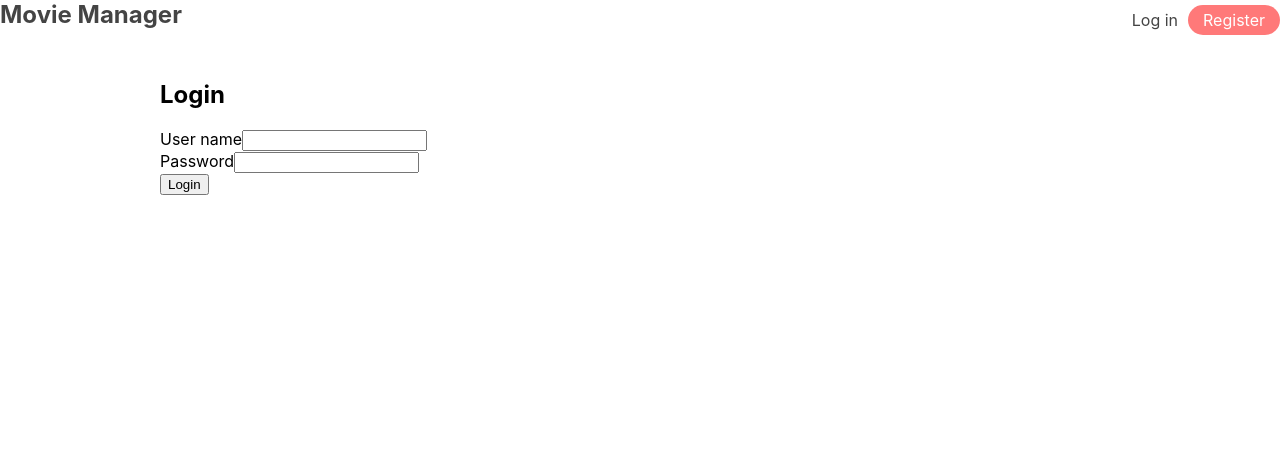
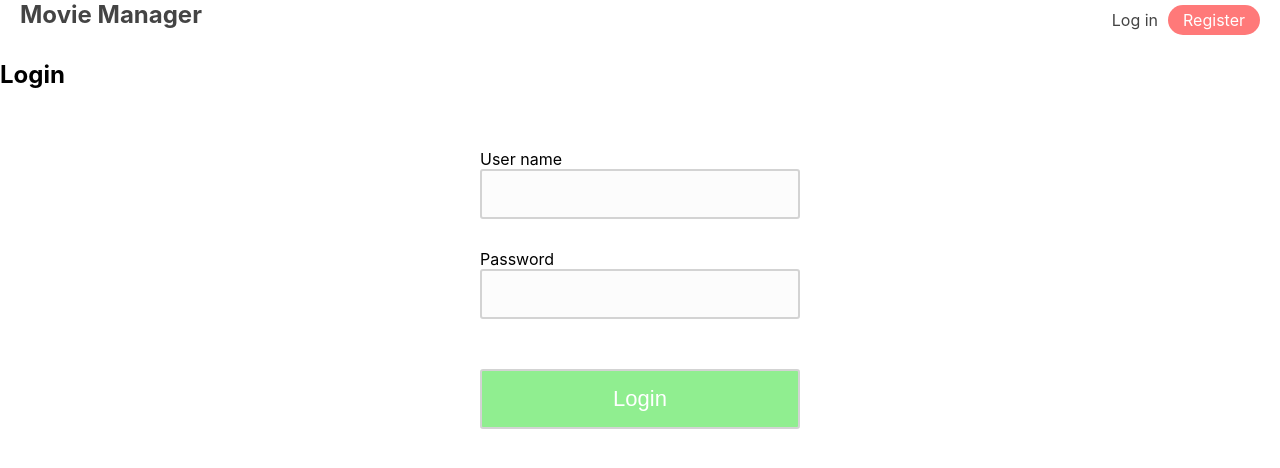
Before and after one commit to eddiebueno/movie-manager-app, a React (Create React App) app: page /login in a window 1280 px wide. Shown: the top 468 px of the page. Built offline with nearby package versions, Linux system fonts and the light colour scheme.

Commit message:
added basic css to buttons, inputs, and login/registration form

```diff
--- a/src/components/App/App.js
+++ b/src/components/App/App.js
@@ -33,10 +33,10 @@ class App extends React.Component {
   render(){
     return(
       <>
-      <header>
+      <header className="App__header">
         <Header />
       </header>
-      <main className='App'>
+      <main className='App__main'>
         <Switch>
 
           <PublicOnlyRoute
--- /dev/null
+++ b/src/components/LoginForm/LoginForm.css
@@ -0,0 +1,58 @@
+body * {
+  box-sizing: border-box;
+}
+
+.LoginForm {
+  width: 400px;
+  height: auto;
+  padding: 40px;
+  margin: 0 auto;
+  border-radius: 3px;
+  border: black 2px;
+}
+
+.title{
+  width: 100%;
+  line-height: 38px;
+  font-size: 35px;
+  font-weight: 300;
+  color: black;
+  text-align: center;
+  letter-spacing: 0;
+  margin: 0 auto 30px;
+}
+
+input, button{
+  border: 2px solid lightgrey;
+  display: block;
+  width: 100%;
+  height: auto;
+  font-size: 14px;
+  text-align: left;
+  padding: 15px;
+  border-radius: 3px;
+  background: #fcfcfc;
+}
+
+input{
+  margin: 0 auto 20px;
+}
+
+button{
+  margin-top: 20px;
+  background-color: lightgreen;
+  color: white;
+  height: auto;
+  font-size: 22px;
+  font-weight: 500;
+  text-align: center;
+  border-radius: 3px;
+  cursor: pointer;
+  margin-bottom: 0px;
+}
+
+.username,.password{
+  display:block;
+  padding-bottom: 10px;
+  padding-top: 10px;
+}
--- a/src/components/LoginForm/LoginForm.js
+++ b/src/components/LoginForm/LoginForm.js
@@ -3,6 +3,7 @@ import TokenService from '../../services/token-service';
 import AuthApiService from '../../services/auth-api-service';
 import UserService from '../../services/user-service';
 import { Button, Input } from '../Utils/Utils';
+import './LoginForm.css';
 
 export default class LoginForm extends Component {
   static defaultProps = {
--- a/src/routes/HomePage/HomePage.js
+++ b/src/routes/HomePage/HomePage.js
@@ -2,7 +2,7 @@ import React from 'react';
 import SearchForm from '../../components/SearchForm/SearchForm';
 import MovieSearchDisplay from '../../components/MovieSearchDisplay/MovieSearchDisplay';
 
-class Search extends React.Component{
+class HomePage extends React.Component{
 
   render(){
     return(
@@ -14,4 +14,4 @@ class Search extends React.Component{
   }
 }
 
-export default Search;
+export default HomePage;
```
Also changed, not shown: src/components/Header/Header.js (+5 -3 lines), src/components/Header/Header.css (line endings or trailing spaces).
